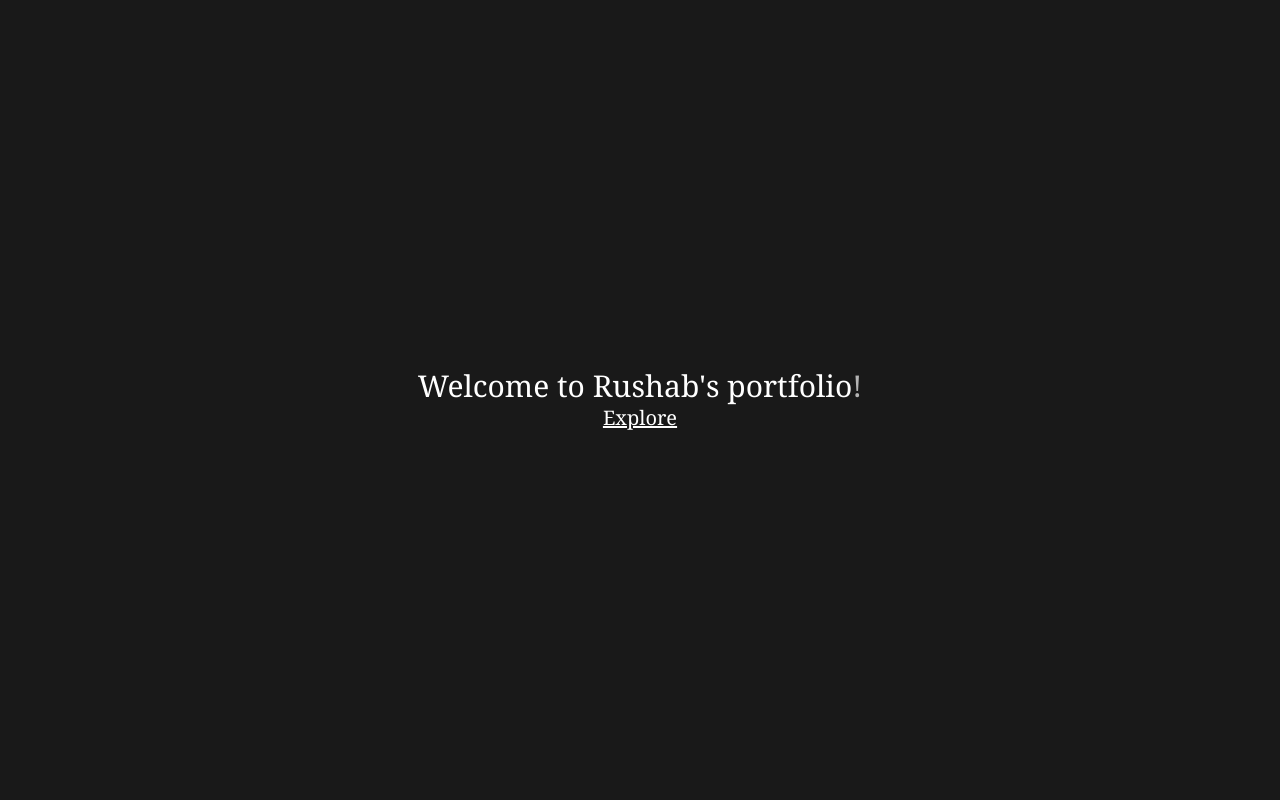
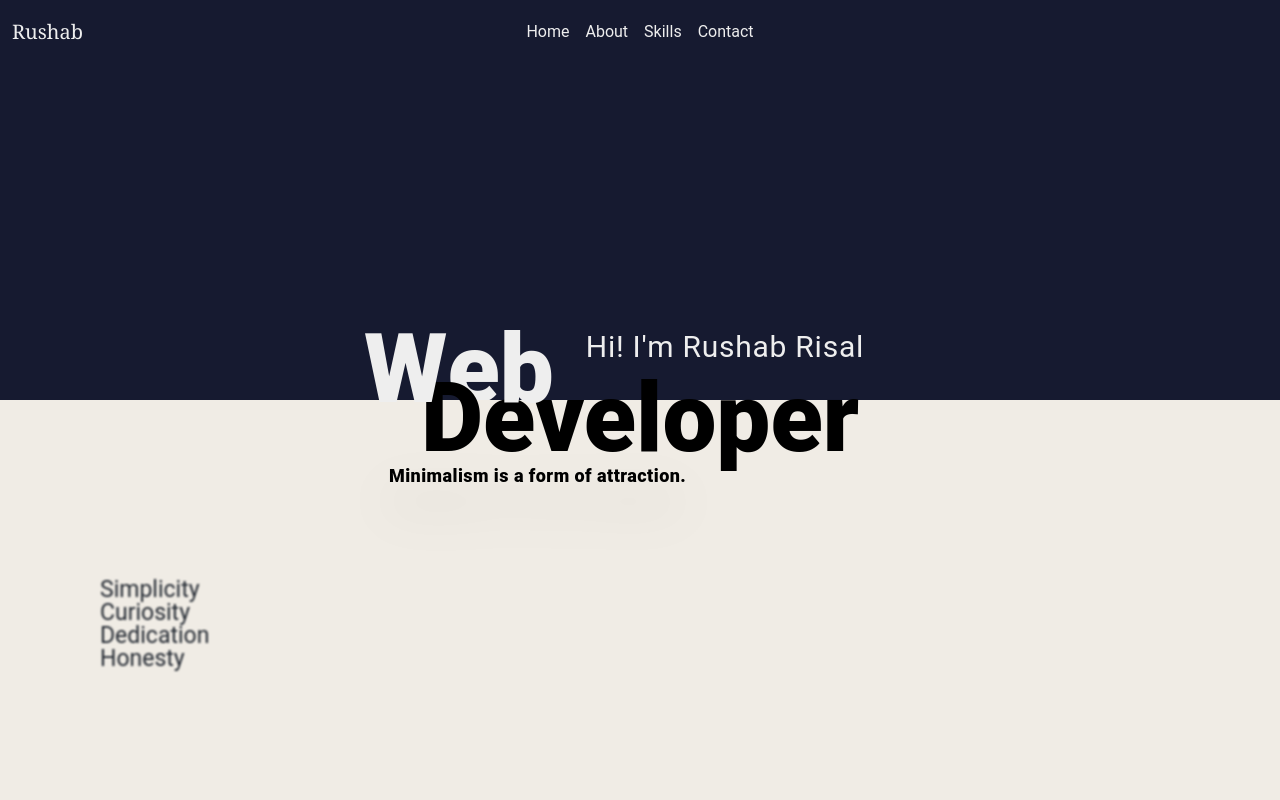
Before and after one commit to RushabRisal/mySite, a React (Vite) app: page / in a window 1280 px wide. Shown: the top 800 px of the page. Built offline with nearby package versions, Linux system fonts and the light colour scheme.

Commit message:
added the sidebar

```diff
--- a/src/App.jsx
+++ b/src/App.jsx
@@ -1,18 +1,26 @@
 import { useState } from 'react'
 import './App.css'
 import Hero from './components/Hero'
-
-import Landing from './components/Landing'
+import Header from './components/Header'
+import SideBar from './components/SideBar';
 
 function App() {
+  const [view,setView]=useState(false);
+  const handleSideBar=(e)=>{
+    setView(preView=>!preView);
+  }
 
   return (
     <>
-        <div className=' flex justify-center items-center h-dvh w-full'>
+        {/* <div className=' flex justify-center items-center h-dvh w-full'>
             <Landing />
-        </div>
+        </div> */}
         <div id='hero' className=' flex justify-center items-center h-dvh w-full '>
-            <Hero/>
+
+            <Header handleSideBar={handleSideBar}/>
+
+            <Hero view={view}/>
+            <SideBar view={view} handleSideBar={handleSideBar}/>
         </div>
 
 
--- a/src/components/Header.jsx
+++ b/src/components/Header.jsx
@@ -1,13 +1,16 @@
 import Logo from "./Logo";
 import NavContent from "./NavContent";
 
-const Header = () => {
+const Header = ({handleSideBar}) => {
     return (
-      <nav className="absolute top-0 right-0 left-0  flex justify-between md:justify-center   items-center  text-white    ">
+      <nav className="absolute top-0 right-0 left-0 mt-3 flex justify-between md:justify-center   items-center  text-white  z-10 ">
         <Logo/>
-        <button ><i class="fa-solid fa-bars md:hidden
-         p-3"></i></button>
-        <NavContent/>
+        <button onClick={handleSideBar}><i className={`fa-solid fa-bars md:hidden
+         p-3 `}></i></button>
+         <div className="hidden md:flex">
+            <NavContent/>
+
+         </div>
       </nav>
     );
 }
--- a/src/components/Hero.jsx
+++ b/src/components/Hero.jsx
@@ -1,27 +1,25 @@
 
-import Header from "./Header";
-const Hero = () => {
+const Hero = ({view}) => {
     return (
-        <div className=" relative h-full w-full flex flex-col  justify-center items-center  ">
-            <Header/>
+        <div className={` relative h-full w-full flex flex-col  justify-center items-center `}>
 
-                <div className="bg-[#222831] w-full h-full text-[#EEEEEE] flex items-end font-serif
+                <div className="bg-[#161A30] w-full h-full text-[#EEEEEE] flex items-end
                     justify-center text-6xl md:text-8xl  font-black
                 ">
-                    <p className="flex relative justify-start  w-[377px] mb-[-9.9px] md:w-[600px] md:mb-[-17px] ms-2 md:ms-0"><span className="z-10">W</span>e<span className="z-10">b</span>
-                    <h1 className="absolute top-2 md:text-3xl font-serif font-normal right-6  md:right-[60px] md:tracking-wide text-[22px]">Hi! I'm Rushab Risal </h1>
+                    <p className="flex relative justify-start  w-[377px] mb-[-9.9px] md:w-[600px] md:mb-[-17px] ms-6 md:ms-12"><span className="z-10">W</span>e<span className="z-10">b</span>
+                    <h1 className="absolute top-2 md:text-3xl font-normal right-9  md:right-[100px] md:tracking-wide text-[22px]">Hi! I'm Rushab Risal </h1>
                     </p>
 
                 </div>
-                <div className="bg-[#EEEEEE] w-full h-full  text-[
+                <div className="bg-[#F0ECE5] w-full h-full  text-[
                     #31363F] flex items-start relative
-                    justify-center font-serif text-6xl  md:text-8xl font-black ">
-                    <p className="mt-[-20px] ms-2 md:ms-0 md:mt-[-37px] relative">Developer
-                        <h1 className="absolute bottom-[-1rem] md:bottom-[-1.5rem] md:tracking-wide font-serif left-[-2.5rem] md:left-[-2rem] drop-shadow-2xl text-sm md:text-lg">
+                    justify-center text-6xl  md:text-8xl font-black ">
+                    <p className="mt-[-20px] ms-2 md:ms-0 md:mt-[-30px] relative">Developer
+                        <h1 className="absolute bottom-[-1rem] md:bottom-[-1.5rem] md:tracking-wide left-[-2.5rem] md:left-[-2rem] drop-shadow-2xl text-sm md:text-lg">
                             Minimalism is a form of attraction.
                         </h1>
                     </p>
-                    <ul className="absolute bottom-[120px] md:bottom-[130px] left-[40px] md:left-[100px] text-[16px] md:text-[23px] blur-[1px] font-serif font-normal text-[#222831]">
+                    <ul className="absolute bottom-[120px] md:bottom-[130px] left-[40px] md:left-[100px] text-[16px] md:text-[23px] blur-[1px]  font-normal text-[#222831]">
                         <li>Simplicity</li>
                         <li>Curiosity</li>
                         <li>Dedication</li>
--- a/src/components/NavContent.jsx
+++ b/src/components/NavContent.jsx
@@ -1,10 +1,10 @@
 const NavContent = () => {
     return (
-        <ul className="hidden md:flex text-[#EEEEEE] font-serif text-md">
-            <l className="p-2">Home</l>
-            <l className="p-2">About</l>
-            <l className="p-2">Skills</l>
-            <l className="p-2">Contact</l>
+        <ul className="flex flex-col md:flex-row  text-[#EEEEEE] z-10 text-md ">
+            <l className="p-2 hover:opacity-80 hover:cursor-pointer">Home</l>
+            <l className="p-2 hover:opacity-80 hover:cursor-pointer">About</l>
+            <l className="p-2 hover:opacity-80 hover:cursor-pointer">Skills</l>
+            <l className="p-2 hover:opacity-80 hover:cursor-pointer">Contact</l>
         </ul>
      );
 }
--- /dev/null
+++ b/src/components/SideBar.jsx
@@ -0,0 +1,15 @@
+import NavContent from './NavContent'
+const SideBar = ({view,handleSideBar}) => {
+    return (
+        <div className={`fixed right-0 top-0 bottom-0 w-64 bg-black/80 backdrop-blur-lg flex flex-col justify-center items-center z-20
+            transition-transform duration-500 ease-in-out ${view? 'translate-x-0':'translate-x-full'}
+        `}>
+            <button className='fixed top-0 left-0 p-3' onClick={handleSideBar}>
+                <i class="fa-solid fa-xmark text-white text-lg"></i>
+            </button>
+           <NavContent/>
+        </div>
+      );
+}
+
+export default SideBar;
--- a/src/index.css
+++ b/src/index.css
@@ -2,11 +2,14 @@
 @tailwind components;
 @tailwind utilities;
 
+
 @layer base{
+  @import url('https://fonts.googleapis.com/css2?family=Roboto+Serif:ital,opsz,wght@0,8..144,100..900;1,8..144,100..900&display=swap');
   *{
     margin: 0;
     padding: 0;
     box-sizing: border-box;
+    font-family: "roboto","Serif";
   }
   html{
     scroll-behavior: smooth;
@@ -41,7 +44,4 @@
     font-style: normal;
   }
 
-
-
-
 }
```
